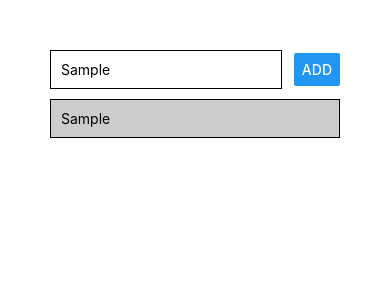
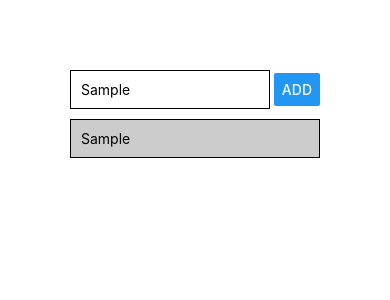
Before and after one commit to rowemac/react-native-first-app, a React Native app: screen / in a window 390 px wide. Both pictures are taken after typing "Sample" into the empty fields and a click on the button "ADD". Shown: the top 300 px of the page. Built offline with nearby package versions, Linux system fonts and the light colour scheme.

Commit message:
Add FlatList component to take the place of ScrollView

```diff
--- a/App.js
+++ b/App.js
@@ -1,6 +1,6 @@
 import { StatusBar } from 'expo-status-bar';
 import React, { useState } from 'react';
-import { Button, StyleSheet, Text, View, TextInput, ScrollView } from 'react-native';
+import { Button, StyleSheet, Text, View, TextInput, ScrollView, FlatList } from 'react-native';
 
 export default function App() {
    const [enteredGoal, setEnteredGoal] = useState('');
@@ -11,7 +11,8 @@
     };
 
     const addGoalHandler = () => {
-      setCourseGoals(currentGoals => [...currentGoals, enteredGoal]);
+      setCourseGoals(currentGoals => [...currentGoals, { id: Math.random().toString(), value: enteredGoal }
+      ]);
     };
 
   return (
@@ -25,19 +26,22 @@
         />
         <Button title="ADD" onPress={addGoalHandler} />
       </View>
-      <ScrollView>
-        {courseGoals.map(goal => (<View  key={goal} style={styles.listItem}>
-            <Text>{goal}</Text>
+      <FlatList
+        keyExtractor={(item, index) => item.id }
+        data={courseGoals}
+        renderItem={itemData => (
+          <View style={styles.listItem}>
+            <Text>{itemData.item.value}</Text>
           </View>
-        ))}
-      </ScrollView>
+        )}
+      />
     </View>
   );
 }
 
 const styles = StyleSheet.create({
   screen: {
-    padding: 50
+    padding: 70
   },
   inputContainer: {
     flexDirection: 'row',
```
